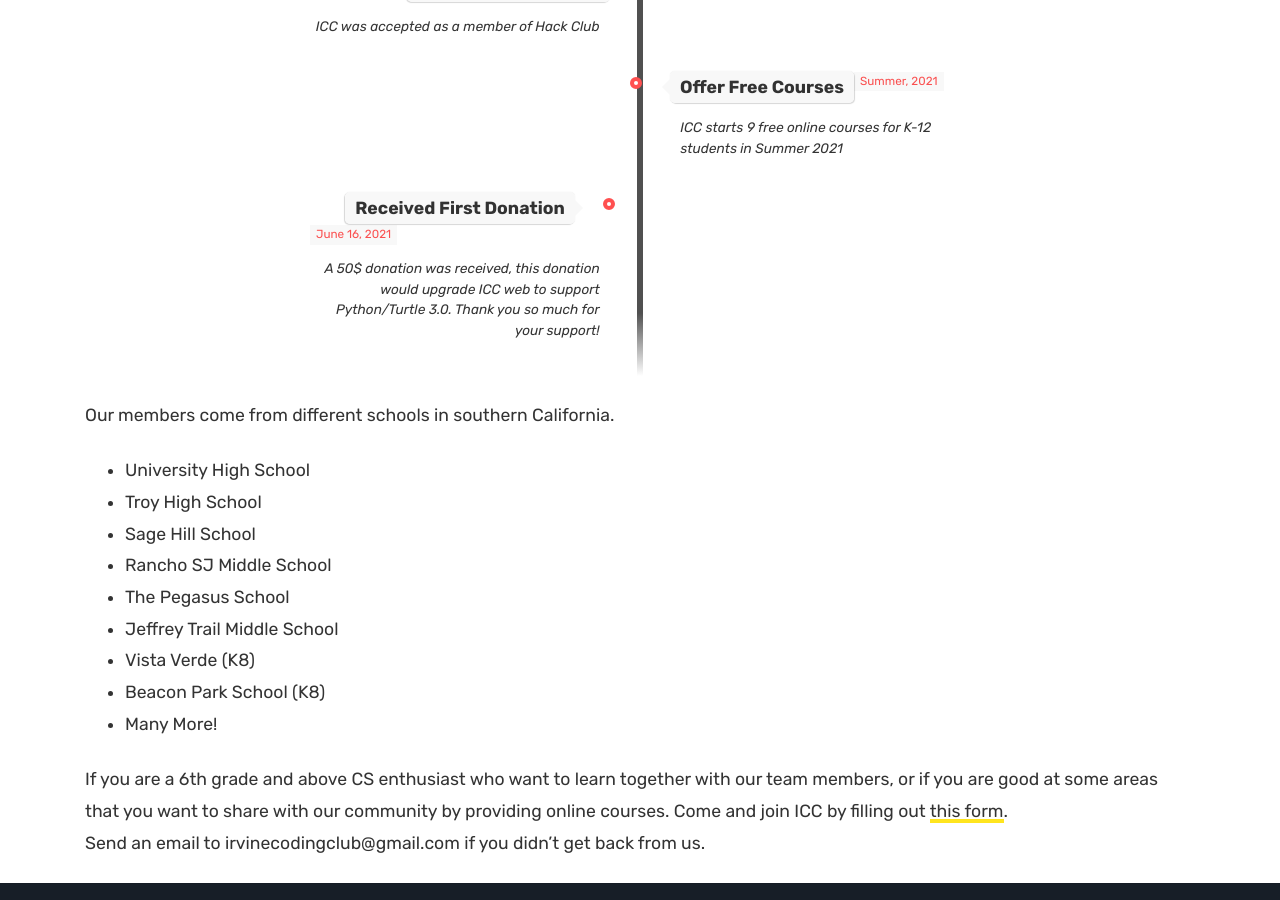
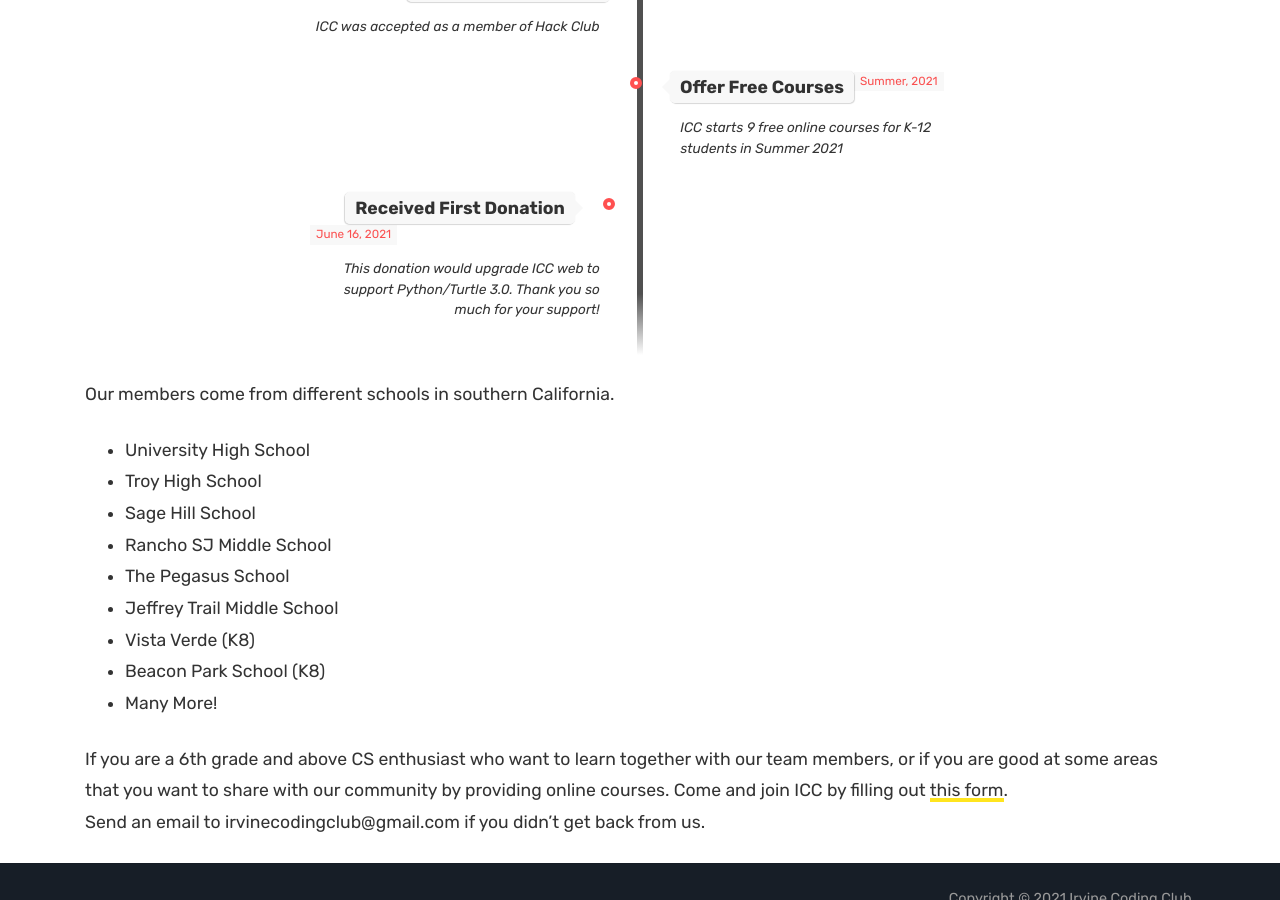
Before and after one commit to irvinecodingclub/irvinecodingclub.github.io, a Jekyll site: the page built from about.md, in a window 1280 px wide and 900 px high, scrolled down 2964 px. Built offline with Jekyll 4.4.1, drawn with Linux system fonts in a browser that asks for light colours.

```diff
--- a/about.md
+++ b/about.md
@@ -216,7 +216,7 @@
   				<span class="flag">Received First Donation</span>
   				<span class="time-wrapper"><span class="time">June 16, 2021</span></span>
   			</div>
-  			<div class="desc">A 50$ donation was received, this donation would upgrade ICC web to support Python/Turtle 3.0. Thank you so much for your support!</div>
+  			<div class="desc">This donation would upgrade ICC web to support Python/Turtle 3.0. Thank you so much for your support!</div>
   		</div>
   	</li>
 
```
Also changed, not shown: discord.md (+1 -1 lines).
